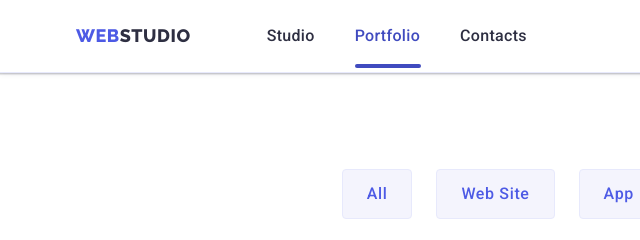
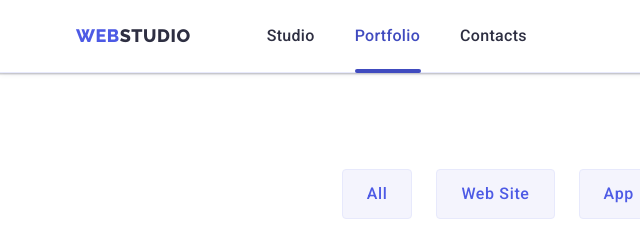
Before and after one commit to Mila-IT/goit-markup-hw-05, a plain HTML site: page portfolio.html in a window 1280 px wide. Shown: the top 240 px of the page, 0-640 px from the left. Drawn offline with Linux system fonts and the light colour scheme.

Commit message:
Update styles.css

```diff
--- a/css/styles.css
+++ b/css/styles.css
@@ -86,10 +86,8 @@ img {
   width: 66px;
   height: 4px;
   left: 0px;
-  top: 44px;
   background: #404bbf;
   border-radius: 2px;
-  margin-top: 20px;
   bottom: -1px;
 }
 
```
